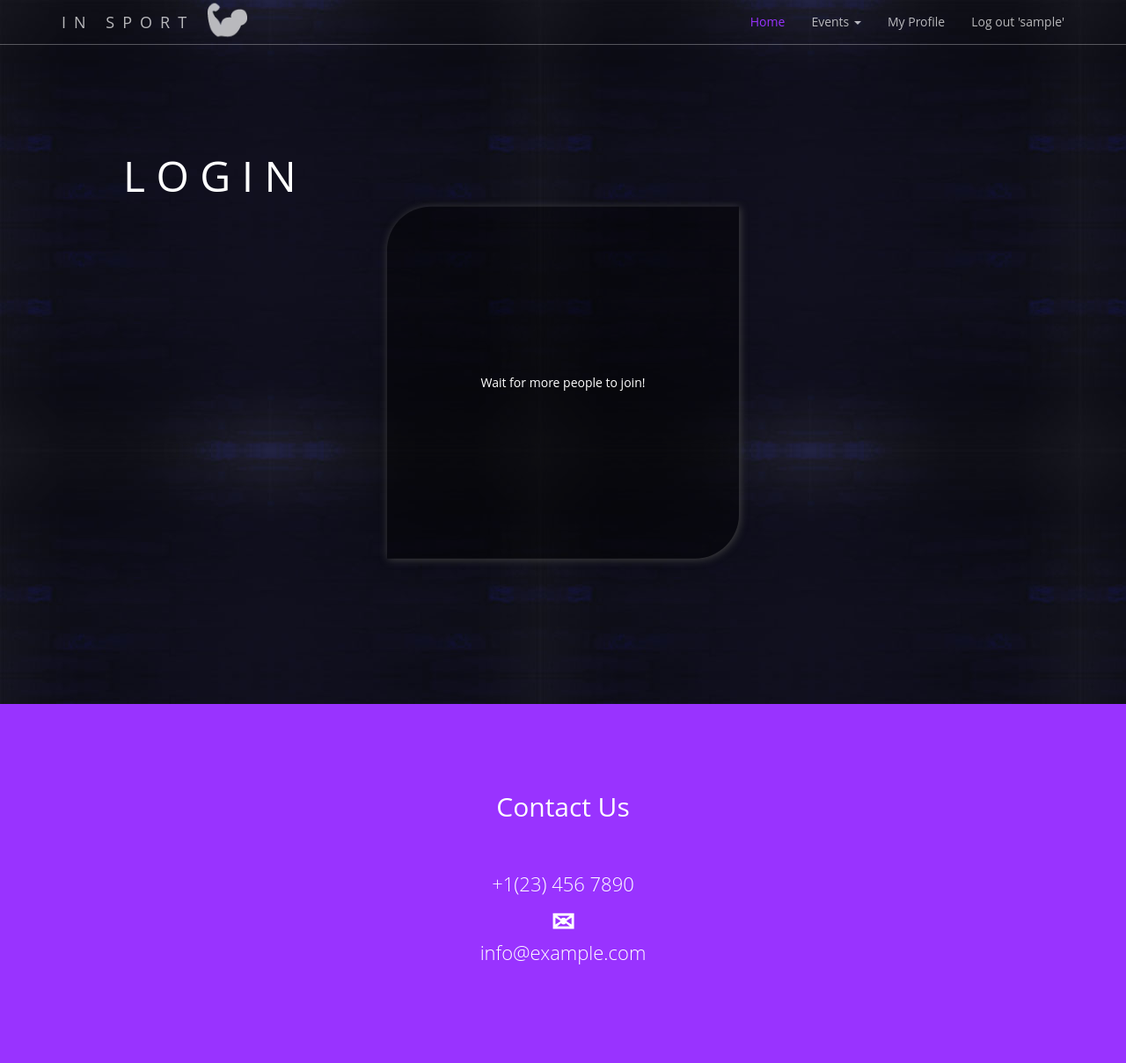
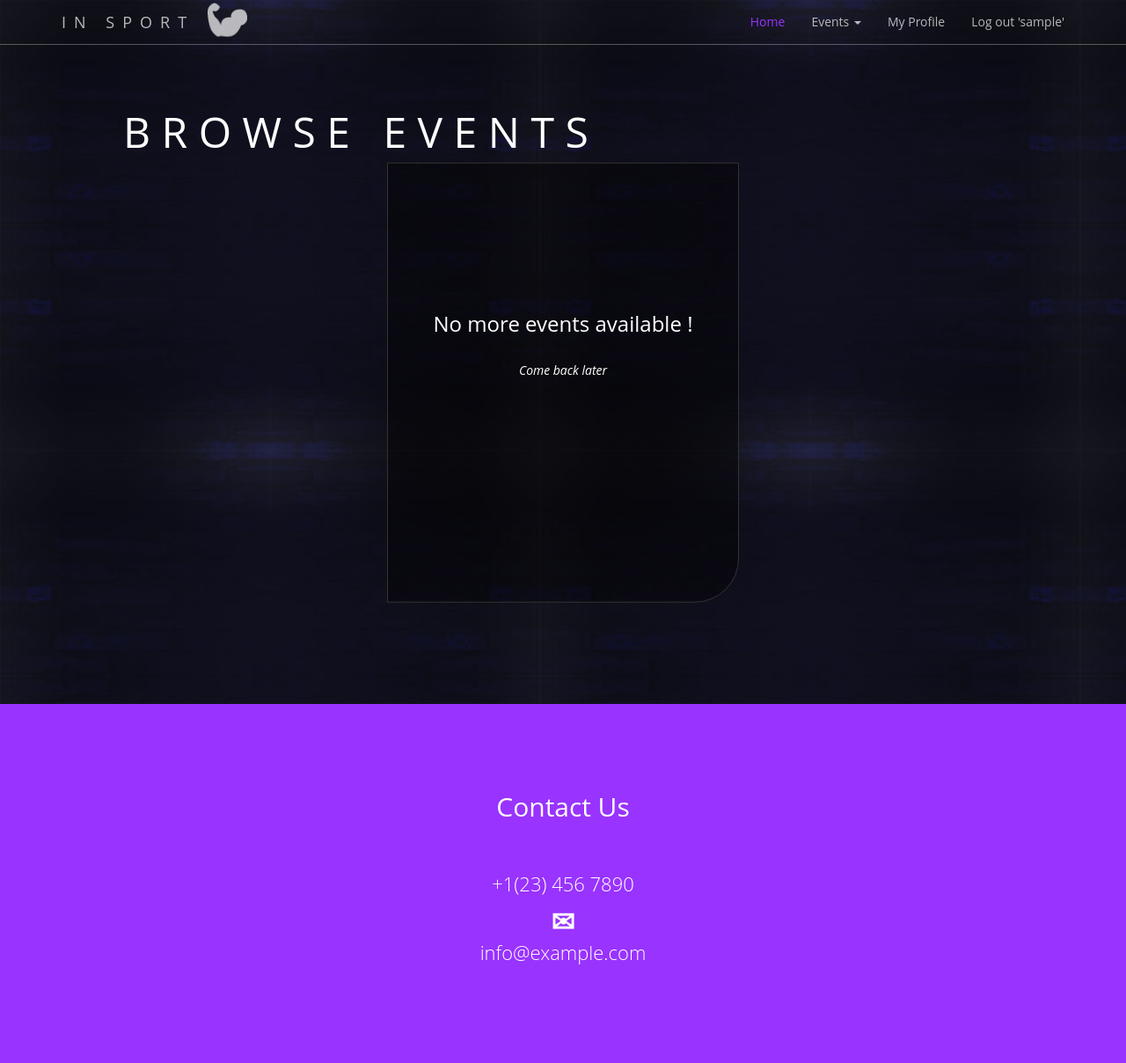
Before and after one commit to MLOrsini/ProjetWEB, a Django app: page /swipe/ in a window 1280 px wide. Shown: the top 1208 px of the page at 88% size. Run offline with Django 3.2, Linux system fonts and the light colour scheme; a user stored in the database is signed in; tables that the repository leaves empty hold one stand-in row (values such as "Sample post"); some libraries are stand-ins or nearby versions; some web fonts are replaced.

Commit message:
Update index.html

```diff
--- a/INSport/swipe/templates/index.html
+++ b/INSport/swipe/templates/index.html
@@ -21,48 +21,51 @@
 {% endblock bootstrapCSS %}
 
 {% block header %}
-        <table ><font size="66" weight="50">L O G  I N</font></table>
+        <table ><font size="66" weight="50">B R O W S E &nbsp; E V E N T S </font></table>
 
         <div class="header-content-inner">
            <table class="row" width="600px" ></table>
 
-	         <section class="overlay" style=" height=400px;" width="20%">
-        <div class="overlay" style=" width=200px;" width="20%">
-       <table style="width:400px ; height:400px;border-color: red;background-color:rgba(0,0,0,0.4);border-radius: 50px 0px 50px 0px;box-shadow: 1px 1px 10px #444; " align="center">
-        <tbody><tr align="center">
-            <td align="center">
+	         <section  style=" height: 100%;" width="20%" align="center">
+        <div style=" width="20%" align="center">
+         {% if context  %}<div width="400px" style=";overflow: hidden; height : 200px; "><img alt="" src="{{context.photoEvt.url}}" width="400px" style="box-shadow: 5px 5px 5px #000;border: 1px solid #333;background-color:rgba(0,0,0,0.4);border-radius: 50px 0px 0px 0px; overflow: hidden;" align="center">
+         </div>
+         <div style="box-shadow: 5px 5px 5px #000; border-left: 1px solid #333;
+         border-right: 1px solid #333;
+         border-bottom: 1px solid #333; width:400px ; position : relative ;height:300px;border-radius: 0px 0px 50px 0px; ">
+       <table style="
+        overflow: hidden,;
+     position : relative ;height: 100%;background-color:rgba(0,0,0,0.4); border-radius: 0px 0px 50px 0px; z-index : 100; " align="center">
+        <tbody><tr >
 
-            </td>
-            <td align="center">
+            <td >
 
 
-  {% if context  %}
-<p>
-        <img alt="" src"" style="height: 200px; width: 200px" id="imgClickAndChange">
-
-</p>
-
-
-  <div class="name">
-    {{ context.description }}
+<div style="text-transform: uppercase ;background-color: #9933ff !important;  width: 100%;text-align: center;color: #fff;">
+       <font size="5" weight="0">
+        {{context.titre}}
+        </font>
+</div>
+<div style="text-align: center; color: #9933ff;text-transform: uppercase ;width: 100%"> {{ context.date }} <b>|</b> {{ context.heure }} | {{ context.sports }} | {{ context.nbPlaces }} places
+</div><br><br>
+  <div class="name" style=" margin-left: 7px; margin-right: 7px; overflow: auto; height:110px;" align="justify">
+    {{ context.description }}  ZEKFH EBFKBBEFK JHERkhqker khrkzher kHRKJZEHKR HZRkjherk jBRKQBERBQKER RZE RR E RR QRR  "RETEQTR ZZ T"
   </div>
-
-
-
 
 
 </div>
             </td>
             <td align="center">
 
-            </td></tr><tr align="center" height="10%"></tr></tbody></table><br><br><table align="center" width="400px" style="border-radius=20px;"><tbody><tr><td align="left" style="width=50%; margin-left: 20px;">
-<a href="{% url 'nice' event_id=context.id %}" style="height: 100px;padding: 25px 20px; border-radius: 500px;background-color:rgba(0,0,0,0.4); box-shadow: 1px 1px 10px #333; "  ><img src="{% static 'swipe/flex.png' %}"/></a>
-</td><td width="50%"></td><td align="right">
-<a href="{% url 'nope' event_id=context.id %}" style="height: 100px;padding: 25px 20px; border-radius: 500px;background-color:rgba(0,0,0,0.4);box-shadow: 1px 1px 10px #333; "  ><img src="{% static 'swipe/sofa.png' %}"/></a>
+            </td></tr><tr align="center" height="10%"></tr></tbody></table><br><br><table align="center" width="400px" style="height: 70px;padding: 95px 90px; border-radius: 500px;background-color:rgba(0,0,0,0.4); box-shadow: 0px 0px 10px #9933ff; "><tbody><tr><td align="left" style="margin-left: 50px;padding: 10px 10px">
+<a href="{% url 'nice' event_id=context.id %}" ><img src="{% static 'swipe/flex.png' %}"/></a>
+</td><td align="center" width="50%"> <img src="{{context.sports.photo.url}}" height="50px"></td></td><td align="right" style="padding: 10px 10px">
+<a href="{% url 'nope' event_id=context.id %}"><img src="{% static 'swipe/sofa.png' %}"/></a>
 </td>
-</tr><tr> {% else %}
-  Wait for more people to join!
-  {% endif %}</tr></tbody></table>
+</tr><tr> {% else %}<div style="height: 500px; border: 1px solid #333;width: 400px; border-radius: 0px 0px 50px 0px; z-index : 100; background-color:rgba(0,0,0,0.4);"><div style="position: relative;top: 30%; border-radius: 0px 0px 50px 0px; height: 100%">
+  <h3>No more events available !</h3><br>
+  <i>Come back later</i></div></div>
+  {% endif %}</tr></tbody></table></div>
 
             </div>
         </section></div>
```
